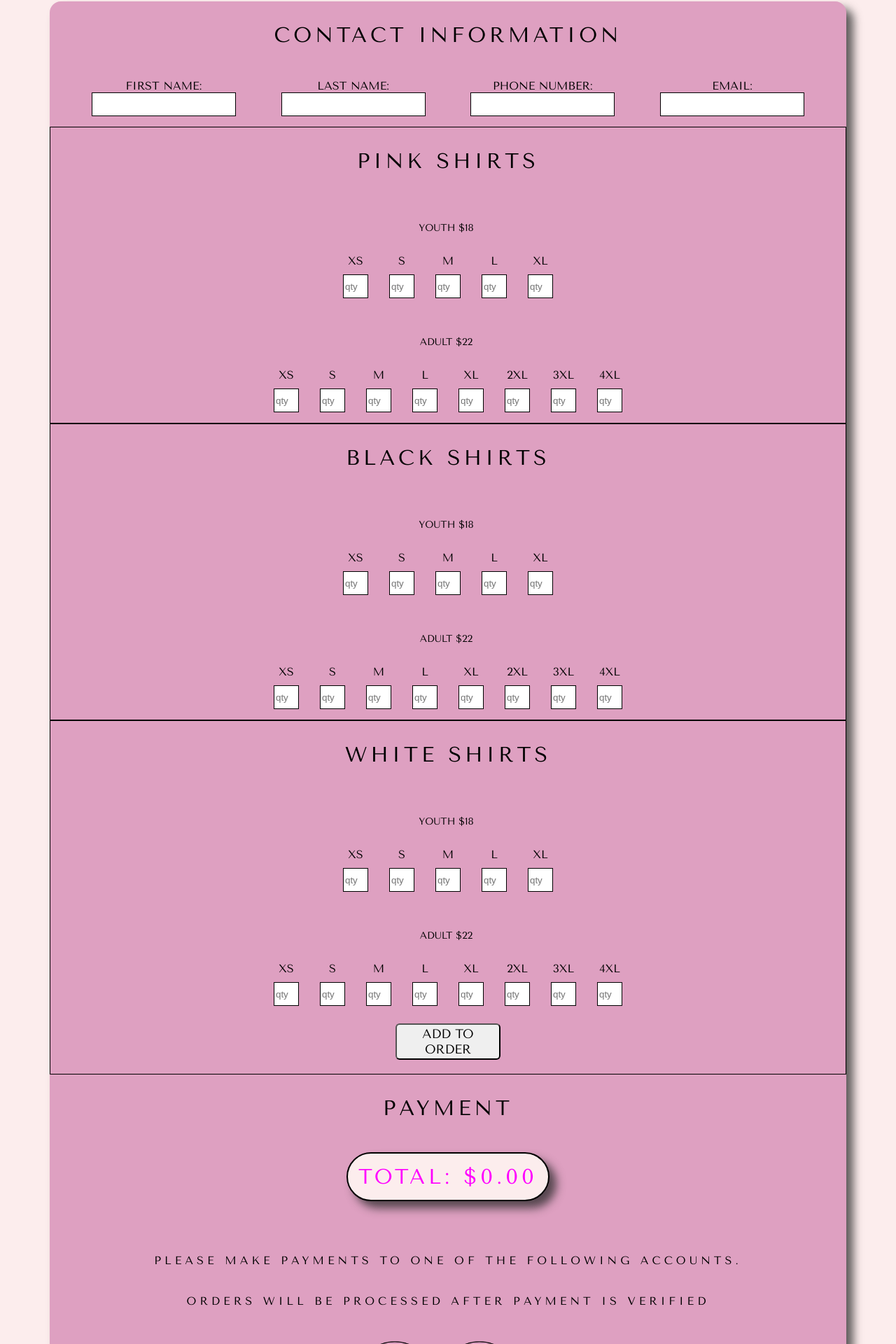
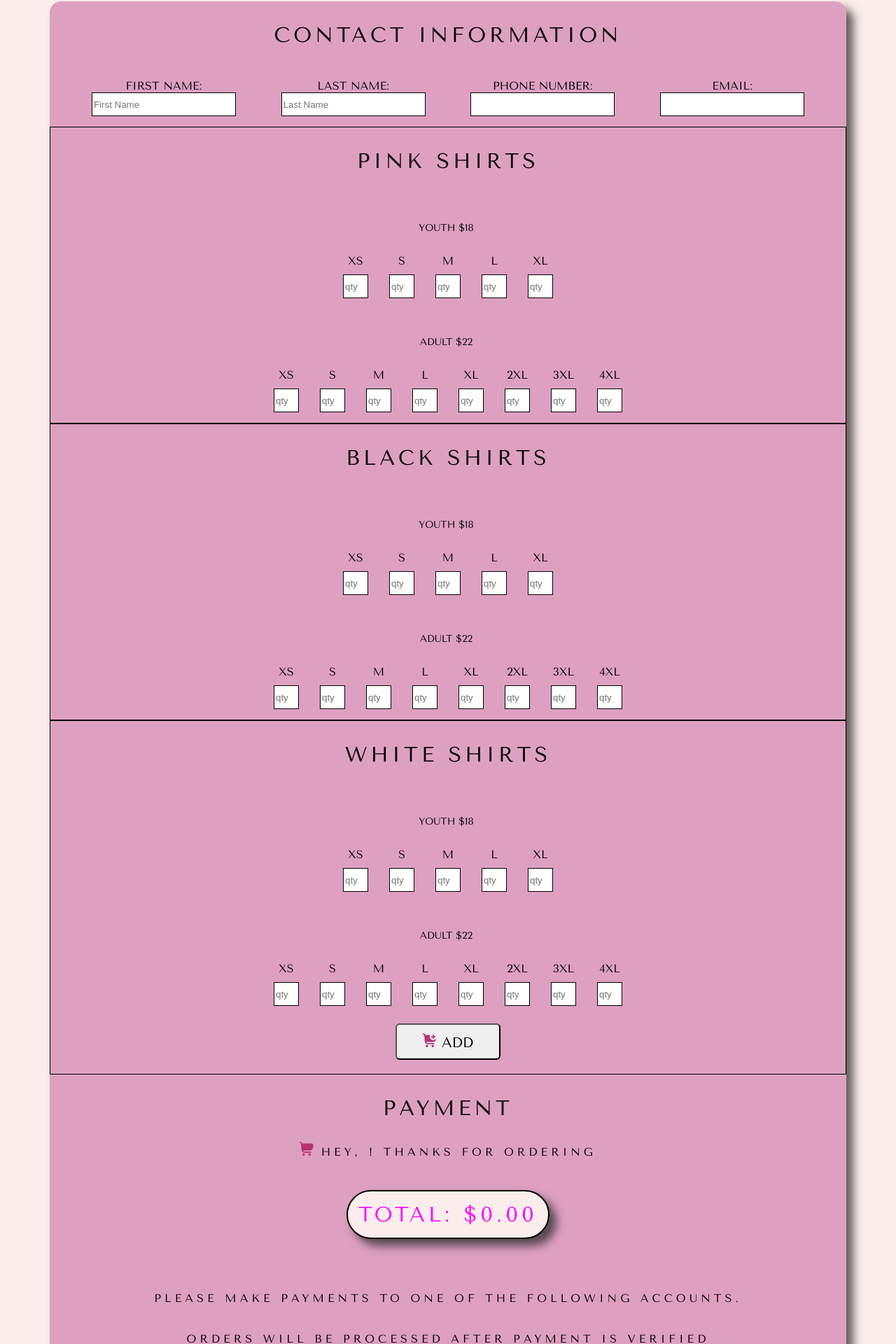
Before and after one commit to jlangner87/teamlindsay, a React (Create React App) app in the folder client/: page / in a window 1280 px wide. Shown: the part 1270-3190 px from the top of the page at 70% size. Built offline with nearby package versions, Linux system fonts and the light colour scheme; a web font is replaced by a local one.

Commit message:
form functionality improved to pass form data to DOM

```diff
--- a/client/src/App.css
+++ b/client/src/App.css
@@ -9,11 +9,15 @@ button {
   margin-top: 10px;
   margin-bottom: 25px;
   border-radius: 6px;
-  font-size: 18px;
+  font-size: 20px;
   font-family: 'Tenor Sans', sans-serif;
   color: black;
   margin-top: 10px;
   margin-bottom: 20px;
+}
+
+.cart_logo {
+  width: 20px;
 }
 
 .App {
--- a/client/src/App.js
+++ b/client/src/App.js
@@ -2,6 +2,8 @@ import './App.css'
 import { useState } from 'react'
 import back from './assets/back.png'
 import front from './assets/front.png'
+import add_cart from './assets/add_cart.png'
+import view_cart from './assets/view_cart.png'
 import black from './assets/black.png'
 import pink from './assets/pink.png'
 import white from './assets/white.png'
@@ -60,13 +62,21 @@ function App() {
     payment: 'I have NOT submitted payment.'
   }
 
+  const [formState, setFormState] = useState(initialState)
+
+  const handleChange = (event) => {
+    setFormState({ ...formState, [event.target.id]: event.target.value })
+  }
   const handleCart = (event) => {
     event.preventDefault()
     setCart(`your cart`)
     setPrice(price + 18)
   }
 
-  const handleOrder = () => {}
+  const handleOrder = (event) => {
+    event.preventDefault()
+    alert(`YOUR ORDER HAS BEEN PLACED`)
+  }
 
   return (
     <div className="App">
@@ -91,16 +101,26 @@ function App() {
       </div>
       <h1 className="subtitle">PLACE YOUR ORDER NOW</h1>
       <div className="form_container">
-        <form>
+        <form onSubmit={handleOrder}>
           <p className="subtitle2">contact information</p>
           <div className="form">
             <div className="field_container">
               <label>First Name:</label>
-              <input></input>
+              <input
+                id="first"
+                value={formState.first}
+                placeholder="First Name"
+                onChange={handleChange}
+              ></input>
             </div>
             <div className="field_container">
               <label>Last Name:</label>
-              <input></input>
+              <input
+                id="last"
+                value={formState.last}
+                placeholder="Last Name"
+                onChange={handleChange}
+              ></input>
             </div>
             <div className="field_container">
               <label>Phone Number:</label>
@@ -293,11 +313,16 @@ function App() {
                 <input className="qty" placeholder="qty"></input>
               </div>
             </div>
-            <button onClick={handleCart}>ADD TO ORDER</button>
+            <button onClick={handleCart}>
+              <img className="cart_logo" src={add_cart} /> ADD
+            </button>
           </div>
           <div className="form3">
             <p className="subtitle2">PAYMENT</p>
-            <p className="text">{cart}</p>
+            <p className="text">
+              <img className="cart_logo" src={view_cart} /> Hey,{' '}
+              {formState.first}! Thanks for ordering
+            </p>
             <p className="price">TOTAL: ${price}.00</p>
             <p className="text">
               Please make payments to one of the following accounts.
```
Also changed, not shown: client/src/assets/add_cart.png (added), client/src/assets/view_cart.png (added).
